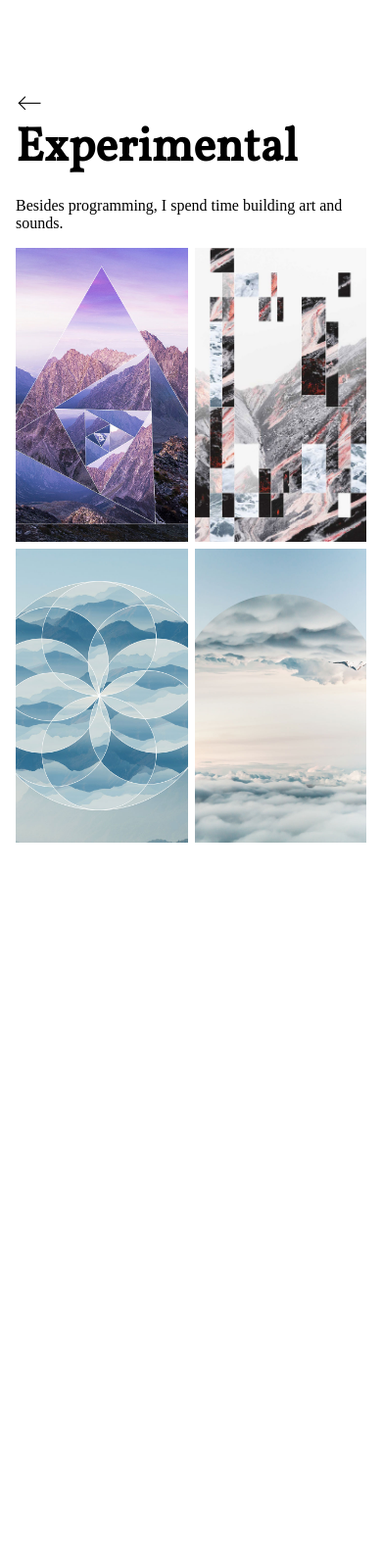
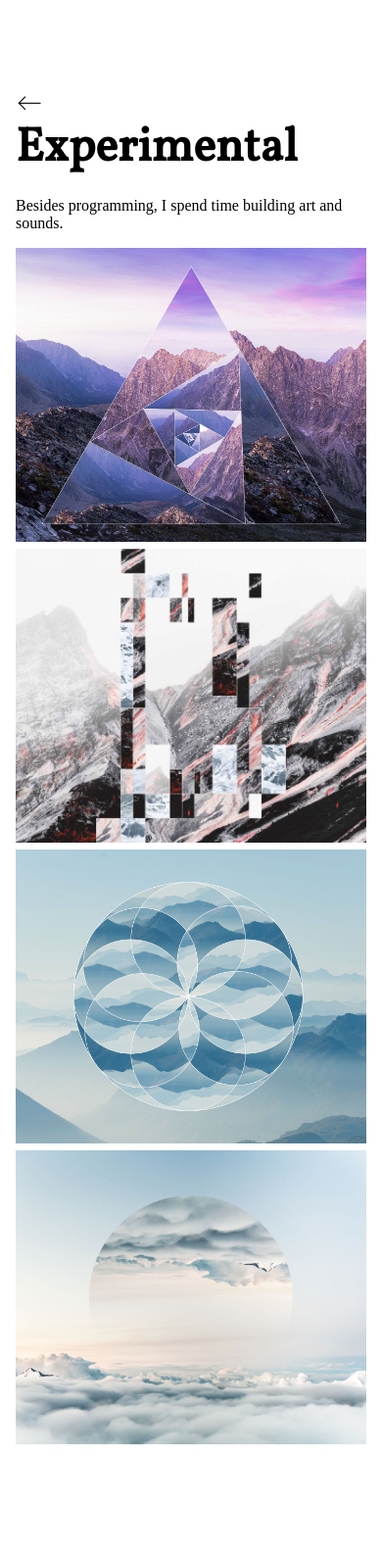
Before and after one commit to cssidy/personal-site, a Jekyll site: the page built from experimental.html, in a window 390 px wide. Shown: the whole page at 98% size. Built offline with Jekyll 4.4.1, drawn with Linux system fonts in a browser that asks for light colours; some web fonts are replaced; before the commit the page ends 972 px from its top, so only the background shows below that.

Commit message:
Update base.css

```diff
--- a/assets/css/base.css
+++ b/assets/css/base.css
@@ -93,6 +93,12 @@ body {
     background-color: #fff;
     margin: 0 0 4em 0;
     padding: 0;
+}
+
+@media(max-width: 450px) {
+	.grid {
+		grid-template-columns: 1fr;
+	}
 }
 
 .grid li {
```
